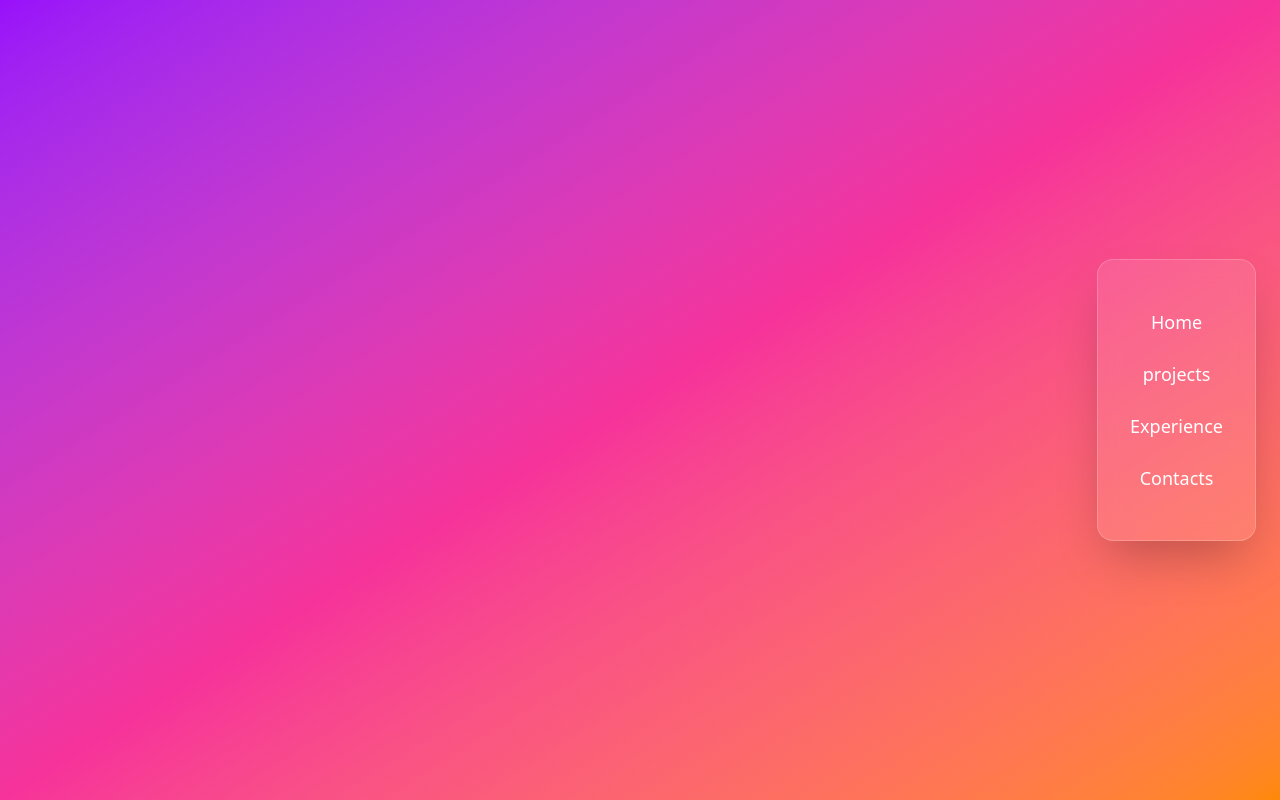
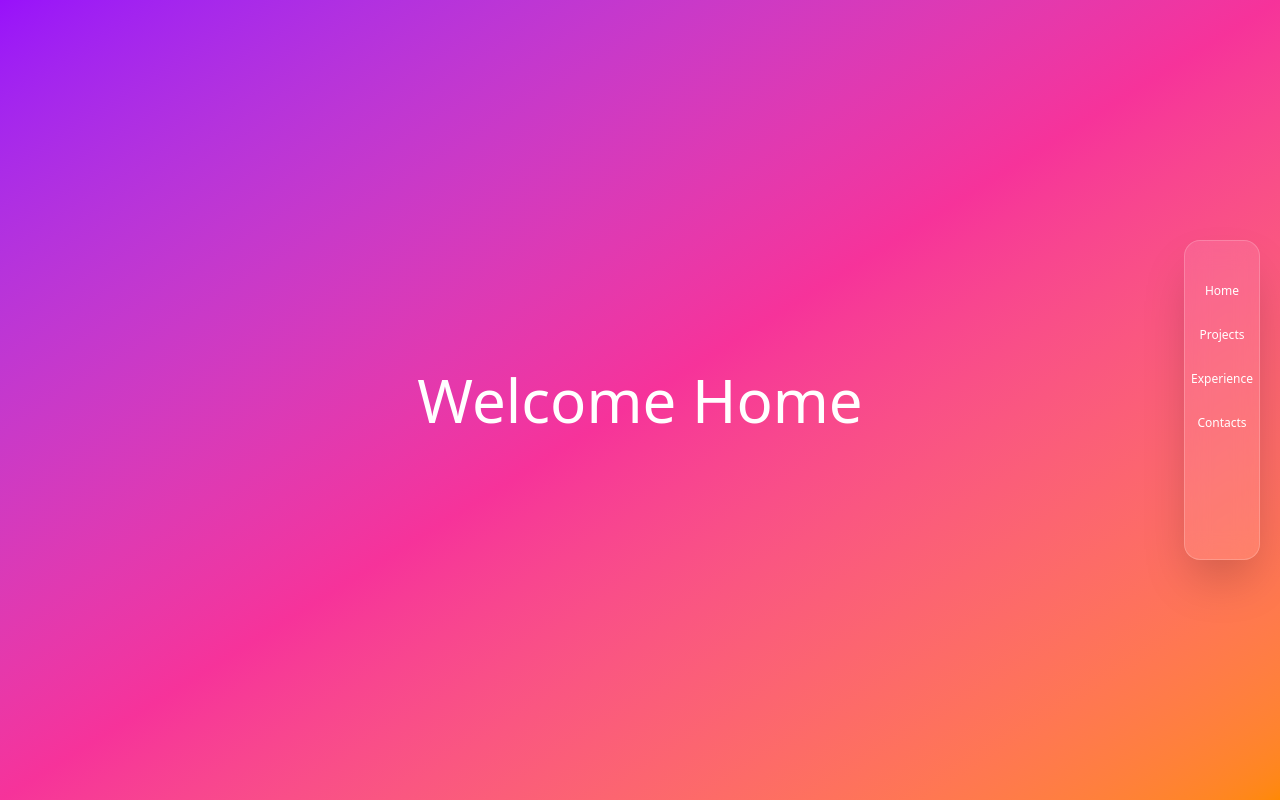
Before and after one commit to Twink26/my_portfolio, a Next.js app: page / in a window 1280 px wide. Shown: the top 800 px of the page. Built offline with nearby package versions, Linux system fonts and the light colour scheme.

Commit message:
added pages

```diff
--- /dev/null
+++ b/app/components/Navbar.tsx
@@ -0,0 +1,29 @@
+export default function Navbar() {
+  const navItems = [
+    { name: 'Home', href: '#home' },
+    { name: 'Projects', href: '#projects' },
+    { name: 'Experience', href: '#experience' },
+    { name: 'Contacts', href: '#contacts' }
+  ];
+
+  return (
+    <nav className="fixed right-0 top-0 h-full flex items-center p-5 z-50">
+      <div className="bg-white/10 backdrop-blur-md border border-white/20 rounded-2xl shadow-2xl py-9 w-19 h-80">
+        <div className="flex flex-col items-center">
+          <ul className="flex flex-col items-center space-y-5">
+            {navItems.map((item) => (
+              <li key={item.name}>
+                <a
+                  href={item.href}
+                  className="text-white text-xs hover:text-gray-200 transition-colors duration-300 hover:scale-110 inline-block"
+                >
+                  {item.name}
+                </a>
+              </li>
+            ))}
+          </ul>
+        </div>
+      </div>
+    </nav>
+  );
+}
--- a/app/globals.css
+++ b/app/globals.css
@@ -3,3 +3,7 @@
 @tailwind base;
 @tailwind components;
 @tailwind utilities;
+
+html {
+  scroll-behavior: smooth;
+}
--- a/app/layout.tsx
+++ b/app/layout.tsx
@@ -1,9 +1,17 @@
-import './globals.css'
+import Navbar from './components/Navbar';
+import './globals.css';
 
-export default function RootLayout({ children }) {
+export default function RootLayout({
+  children,
+}: {
+  children: React.ReactNode
+}) {
   return (
     <html lang="en">
-      <body>{children}</body>
+      <body>
+        <Navbar />
+        {children}
+      </body>
     </html>
-  )
+  );
 }
--- a/app/page.tsx
+++ b/app/page.tsx
@@ -1,40 +1,14 @@
+import Home from './sections/Home';
+import Projects from './sections/projects';      // lowercase
+import Experience from './sections/Experiences';  // lowercase
+import Contact from './sections/contact';
 export default function Page() {
   return (
-
-    <div className="min-h-screen flex items-center justify-center bg-gradient-to-br from-purple-600 via-pink-500 to-orange-400">
-      {/* Navbar */}
-      <nav className="fixed right-0 top-0 h-full flex items-center p-6">
-        <div className="bg-white/10 backdrop-blur-md border border-white/20 rounded-2xl shadow-2xl px-8 py-12">
-          <div className="flex flex-col items-center space-y-8">
-            {/* Logo */}
-
-
-            {/* Navigation Links */}
-            <ul className="flex flex-col items-center space-y-6">
-              <li>
-                <a href="#" className="text-white text-lg hover:text-gray-200 transition-colors duration-300 hover:scale-110 inline-block">
-                  Home
-                </a>
-              </li>
-              <li>
-                <a href="#" className="text-white text-lg hover:text-gray-200 transition-colors duration-300 hover:scale-110 inline-block">
-                  projects
-                </a>
-              </li>
-              <li>
-                <a href="#" className="text-white text-lg hover:text-gray-200 transition-colors duration-300 hover:scale-110 inline-block">
-                  Experience
-                </a>
-              </li>
-              <li>
-                <a href="#" className="text-white text-lg hover:text-gray-200 transition-colors duration-300 hover:scale-110 inline-block">
-                  Contacts
-                </a>
-              </li>
-            </ul>
-          </div>
-        </div>
-      </nav>
-    </div>
+    <main>
+      <Home />
+      <Projects />
+      <Experience />
+      <Contact />
+    </main>
   );
 }
--- /dev/null
+++ b/app/sections/Experiences.tsx
@@ -0,0 +1,10 @@
+export default function experience() {
+  return (
+    <section
+      id="experience"
+      className="min-h-screen flex items-center justify-center bg-gradient-to-br from-green-600 via-emerald-500 to-lime-400"
+    >
+      <h1 className="text-white text-6xl">My Experience</h1>
+    </section>
+  );
+}
--- /dev/null
+++ b/app/sections/Home.tsx
@@ -0,0 +1,10 @@
+export default function Home() {
+  return (
+    <section
+      id="home"
+      className="min-h-screen flex items-center justify-center bg-gradient-to-br from-purple-600 via-pink-500 to-orange-400"
+    >
+      <h1 className="text-white text-6xl">Welcome Home</h1>
+    </section>
+  );
+}
--- /dev/null
+++ b/app/sections/contact.tsx
@@ -0,0 +1,10 @@
+export default function contact() {
+  return (
+    <section
+      id="contacts"
+      className="min-h-screen flex items-center justify-center bg-gradient-to-br from-orange-600 via-red-500 to-pink-400"
+    >
+      <h1 className="text-white text-6xl">Contact Me</h1>
+    </section>
+  );
+}
--- /dev/null
+++ b/app/sections/projects.tsx
@@ -0,0 +1,10 @@
+export default function projects() {
+  return (
+    <section
+      id="projects"
+      className="min-h-screen flex items-center justify-center bg-gradient-to-br from-blue-600 via-cyan-500 to-teal-400"
+    >
+      <h1 className="text-white text-6xl">My Projects</h1>
+    </section>
+  );
+}
```
